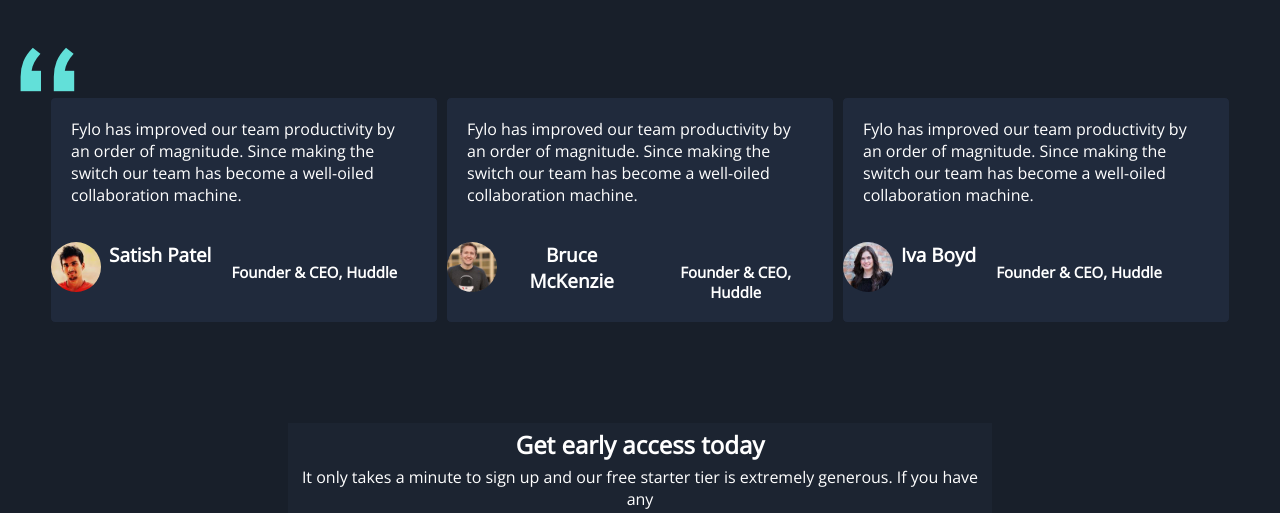
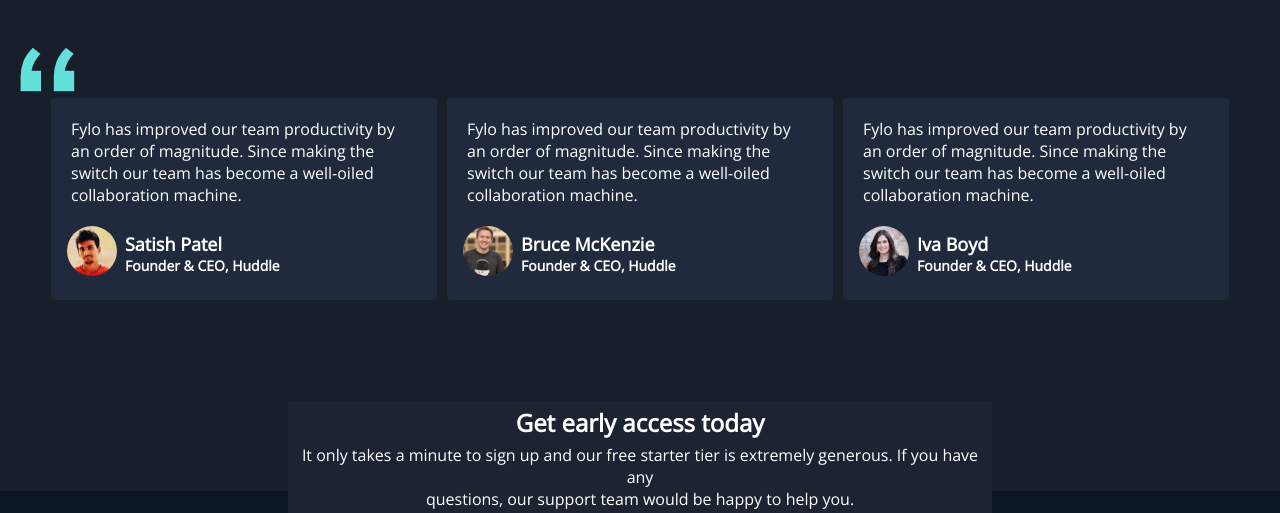
Before and after one commit to Chichay317/CAPSTONE-PROJECT, a plain HTML site: page index.html in a window 1280 px wide. Shown: the part 1772-2285 px from the top of the page. Drawn offline with nearby package versions, Linux system fonts and the light colour scheme.

Commit message:
my changes

```diff
--- a/index.html
+++ b/index.html
@@ -11,7 +11,7 @@
       rel="stylesheet"
     />
     <link rel="shortcut icon" type="image/x-icon" href="/favicon.ico">
-    <link rel="stylesheet" href="https://cdnjs.cloudflare.com/ajax/libs/font-awesome/6.1.1/css/all.min.css" integrity="sha512-KfkfwYDsLkIlwQp6LFnl8zNdLGxu9YAA1QvwINks4PhcElQSvqcyVLLD9aMhXd13uQjoXtEKNosOWaZqXgel0g==" crossorigin="anonymous" referrerpolicy="no-referrer" />
+    <link rel="stylesheet" href="https://cdnjs.cloudflare.com/ajax/libs/font-awesome/6.1.1/css/all.min.css" integrity="sha512-KfkfwYDsLkIlwQp6LFnl8zNdLGxu9YAA1QvwINks4PhcElQSvqcyVLLD9aMhXd13uQjoXtEKNosOWaZqXgel0g==" crossorigin="anonymous" referrerpolicy="no-referrer" /><link rel="stylesheet" href="https://cdnjs.cloudflare.com/ajax/libs/font-awesome/6.1.1/css/all.min.css" integrity="sha512-KfkfwYDsLkIlwQp6LFnl8zNdLGxu9YAA1QvwINks4PhcElQSvqcyVLLD9aMhXd13uQjoXtEKNosOWaZqXgel0g==" crossorigin="anonymous" referrerpolicy="no-referrer" />
     <link rel="stylesheet" href="style.css" />
     <title>CAPSTONE PROJECT</title>
   </head>
@@ -151,59 +151,67 @@
         />
       </div>
       <div class="testimonials">
-        <div class="testimonial-1">
+        <div class="testimonial">
           <p>
             Fylo has improved our team productivity by <br />
             an order of magnitude. Since making the <br />
             switch our team has become a well-oiled <br />
             collaboration machine.
           </p>
-          <ul>
-            <li>
+          <div class="testimonial-section">
+            <div class="testimonial-img">
               <img
                 src="./Capstone Project 1/fylo-dark-theme-landing-page-master/images/profile-1.jpg"
                 alt=""
               />
-            </li>
-            <li><h2>Satish Patel</h2></li>
-            <li><h3>Founder & CEO, Huddle</h3></li>
-          </ul>
+            </div>
+            <div class="testimonial-name">
+             <h2>Satish Patel</h2>
+             <h3>Founder & CEO, Huddle</h3>
+            </div>
+          </div>
         </div>
-        <div class="testimonial-2">
+
+        <div class="testimonial">
           <p>
             Fylo has improved our team productivity by <br />
             an order of magnitude. Since making the <br />
             switch our team has become a well-oiled <br />
             collaboration machine.
           </p>
-          <ul>
-            <li>
+          <div class="testimonial-section">
+            <div class="testimonial-img">
               <img
                 src="./Capstone Project 1/fylo-dark-theme-landing-page-master/images/profile-2.jpg"
                 alt=""
               />
-            </li>
-            <li><h2>Bruce McKenzie</h2></li>
-            <li><h3>Founder & CEO, Huddle</h3></li>
-          </ul>
+            </div>
+            <div class="testimonial-name">
+             <h2>Bruce McKenzie</h2>
+             <h3>Founder & CEO, Huddle</h3>
+            </div>
+          </div>
         </div>
-        <div class="testimonial-3">
+
+        <div class="testimonial">
           <p>
             Fylo has improved our team productivity by <br />
             an order of magnitude. Since making the <br />
             switch our team has become a well-oiled <br />
             collaboration machine.
           </p>
-          <ul>
-            <li>
+          <div class="testimonial-section">
+            <div class="testimonial-img">
               <img
                 src="./Capstone Project 1/fylo-dark-theme-landing-page-master/images/profile-3.jpg"
                 alt=""
               />
-            </li>
-            <li><h2>Iva Boyd</h2></li>
-            <li><h3>Founder & CEO, Huddle</h3></li>
-          </ul>
+            </div>
+            <div class="testimonial-name">
+             <h2>Iva Boyd</h2>
+             <h3>Founder & CEO, Huddle</h3>
+            </div>
+          </div>
         </div>
       </div>
     </section>
--- a/style.css
+++ b/style.css
@@ -16,7 +16,6 @@
   /* Navbar */
   #navbar {
     display: flex;
-    font-family: "Raleway", sans-serif;
     align-items: center;
     justify-content: space-between;
     padding-top: 1rem;
@@ -161,19 +160,20 @@
     grid-gap: 0.5rem;
   }
 
-  .testimonial-1,
-  .testimonial-2,
-  .testimonial-3 {
+  .testimonial {
     border: 1px solid hsl(218, 28%, 13%);
     background: hsl(219, 30%, 18%);
     border-radius: 5px;
   }
 
-  .testimonials ul {
-    list-style: none;
-    margin-top: 1rem;
+  .testimonial-section {
     display: flex;
-    text-align: center;
+    align-items: center;
+    padding-bottom: 1.2rem;
+  }
+
+  .testimonial-img {
+    padding-left: 1rem;
   }
 
   .testimonials img {
@@ -183,13 +183,12 @@
     margin-right: 0.5rem;
   }
 
-  .testimonials h2 {
-    font-size: 19px;
+  .testimonial-name h2 {
+    font-size: 18px;
   }
 
-  .testimonials h3 {
-    font-size: 15px;
-    margin: 20px;
+  .testimonial-name h3 {
+    font-size: 14px;
   }
 
   .testimonials p {
@@ -248,7 +247,7 @@
 
   #main-footer {
     background: hsl(216, 53%, 9%);
-    padding-top: 120px;
+    padding: 100px 0 30px 0;
     margin-top: -160px;
   }
 
```
